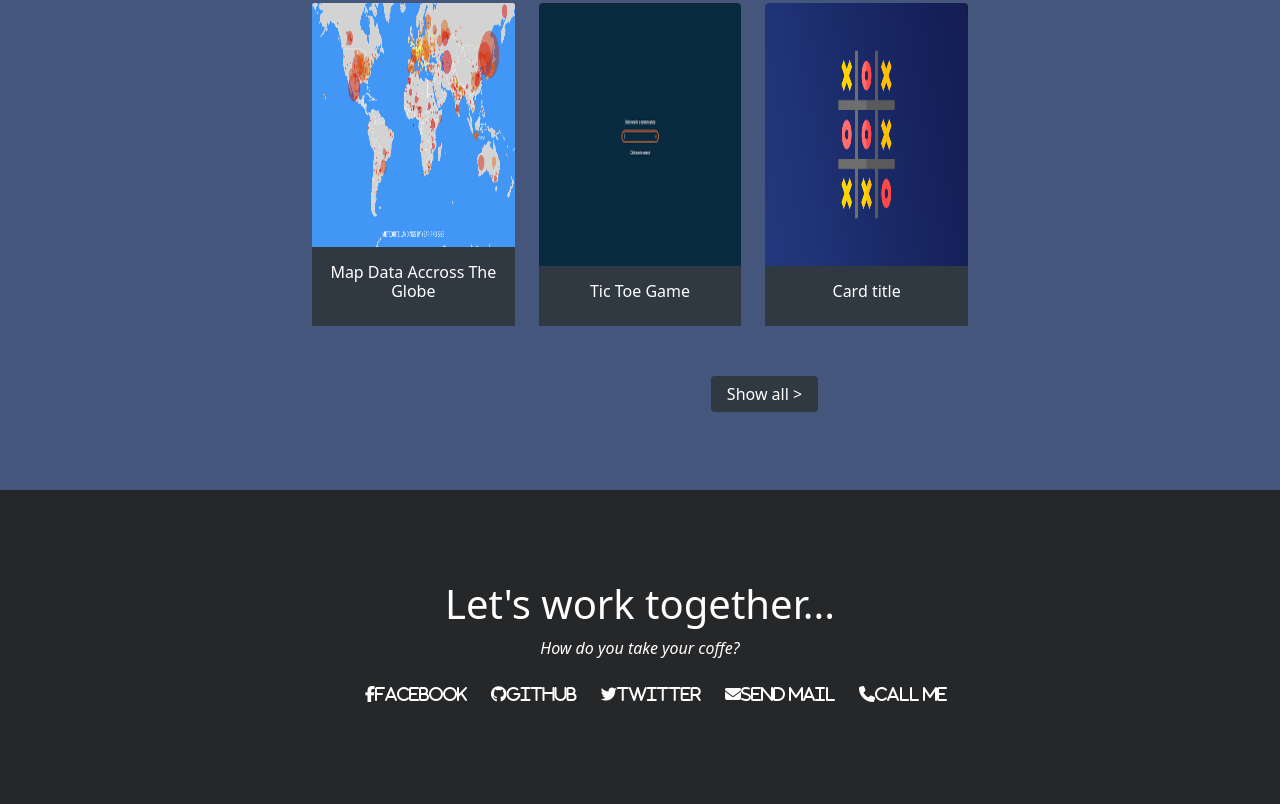
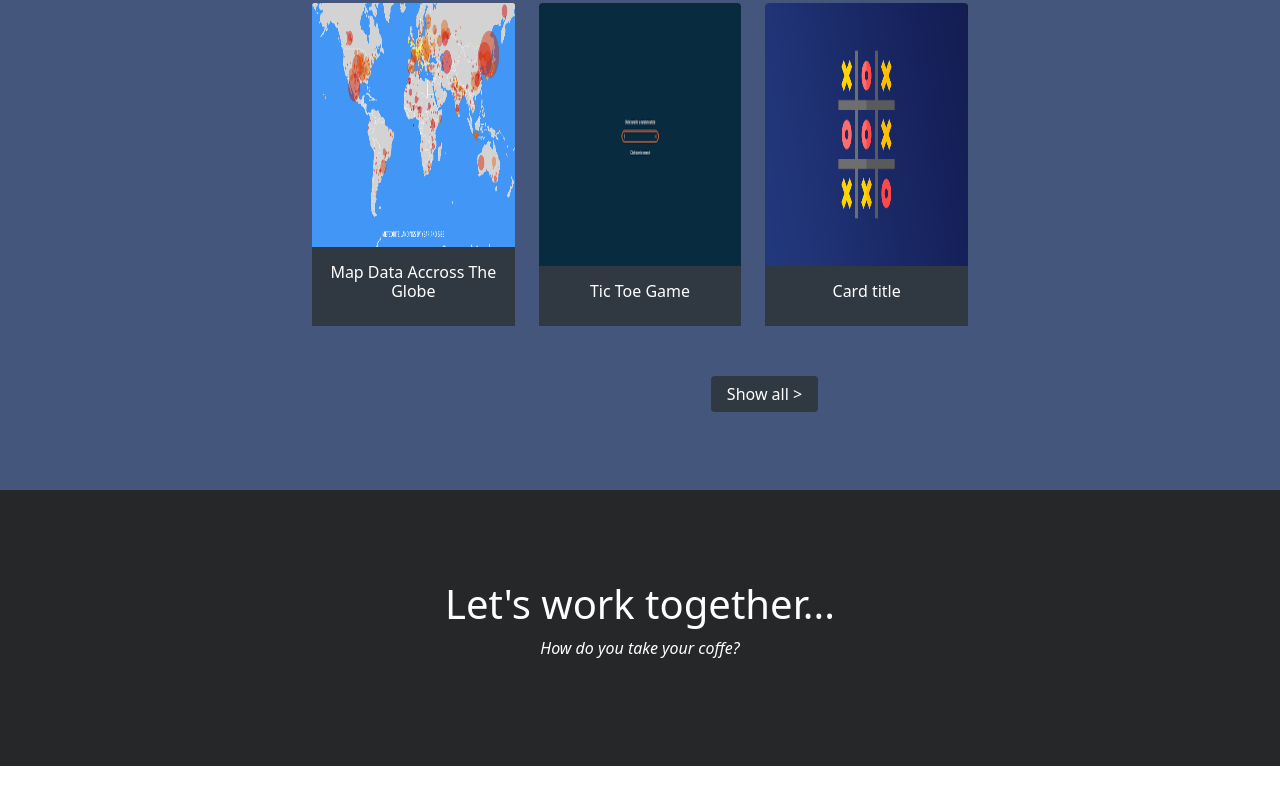
Before and after one commit to Donard97/Trial-Project, a plain HTML site: page index.html in a window 1280 px wide. Shown: the part 1090-1894 px from the top of the page. After the commit the page ends 1856 px from the top, so only its background shows below. Drawn offline with nearby package versions, Linux system fonts and the light colour scheme.

Commit message:
Update index and css

```diff
--- a/css/style.css
+++ b/css/style.css
@@ -82,10 +82,11 @@ body {
   padding: 90px 90px;
 }
 
-.section-3 i {
+
+/* .section-3 i {
   padding: 10px;
   color: white;
-}
+} */
 
 #h1-1 {
   color: white;
--- a/index.html
+++ b/index.html
@@ -91,13 +91,13 @@
   <section class="section-3">
     <h1>Let's work together...</h1>
     <p><i>How do you take your coffe?</i></p>
-    <ul>
+    <!-- <ul>
       <i class="fab fa-facebook-f">Facebook</i>
       <i class="fab fa-github">Github</i>
       <i class="fab fa-twitter">Twitter</i>
       <i class="fas fa-envelope">Send Mail</i>
       <i class="fas fa-phone">Call me</i>
-    </ul>
+    </ul> -->
   </section>
 
   <script src="https://kit.fontawesome.com/c58022121a.js" crossorigin="anonymous"></script>
```
